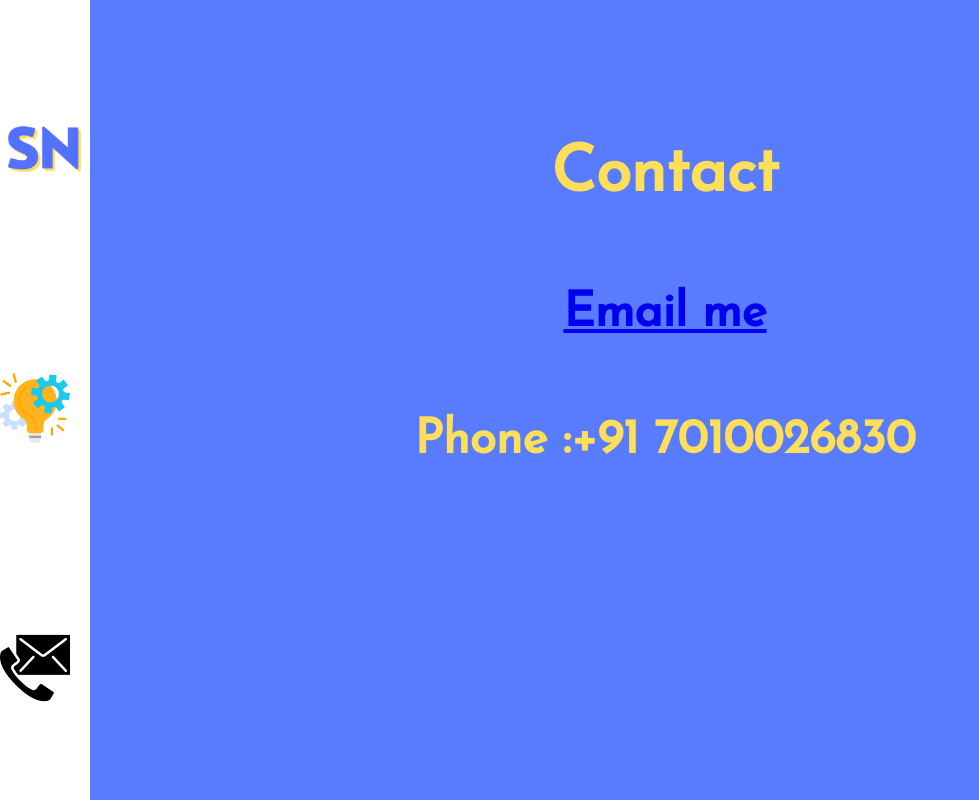
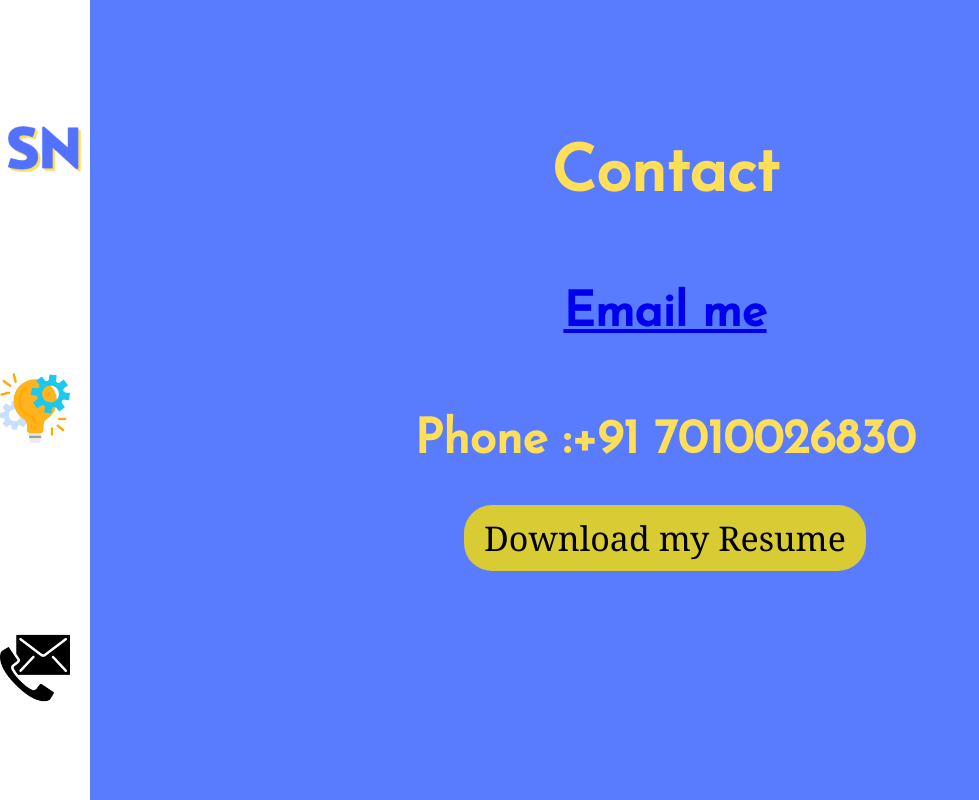
Before and after one commit to nath-techie/sabari, a React (Create React App) app: page /contact in a window 1280 px wide. Shown: the whole page, without its empty margins (0-979 px from the left). Built offline with nearby package versions, Linux system fonts and the light colour scheme; a web font is replaced by a local one.

Commit message:
added resume

```diff
--- a/src/App.css
+++ b/src/App.css
@@ -89,3 +89,17 @@ background-color: #597cfe;
       font-family: 'Josefin Sans', sans-serif;color: #ffde59;
 
 }
+.btn {
+  background: #d9cb34;
+  border-radius: 28px;
+  font-family: Georgia;
+  color: #000000;
+  font-size: 34px;
+  padding: 10px 20px 10px 20px;
+  text-decoration: none;
+}
+
+.btn:hover {
+  background: #3cb0fd;
+
+}
--- a/src/components/Contact.jsx
+++ b/src/components/Contact.jsx
@@ -1,3 +1,4 @@
+import resume from "./pics/SABARIA.pdf"
 function Contact(){
   return(<div className="contact-page">
     <h1>Contact</h1>
@@ -5,7 +6,7 @@ function Contact(){
      <h2>
     <a href="mailto:nathansabari2020@gmail.com?subject=Hi Sabari ,Saw your Portfolio">Email me</a></h2>
     <h2>Phone :+91 7010026830</h2>
-
+<a href={resume} download="Sabari Resume" className="btn">Download my Resume</a>
     </div>
   );
 }
```
Also changed, not shown: 1 other file (tests, documents, lock files or other folders).
